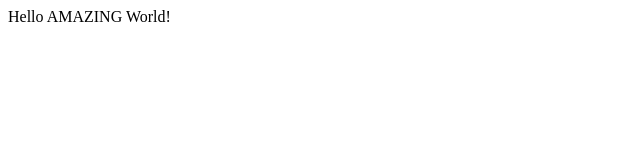
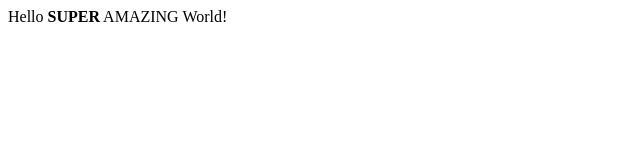
Before and after one commit to Hamza-Nasir/Panacloud-Bootcamp2020, a plain HTML site: page index.html in a window 1280 px wide. Shown: the whole page, without its empty margins (0-640 px from the left). Drawn offline with Linux system fonts and the light colour scheme.

Commit message:
Update index.html
Adding SUPER In bold

```diff
--- a/index.html
+++ b/index.html
@@ -7,7 +7,7 @@
 </head>
 <body>
     <div>
-        Hello AMAZING World!
+        Hello <b>SUPER</b> AMAZING World!
     </div>
 </body>
 </html>
```
